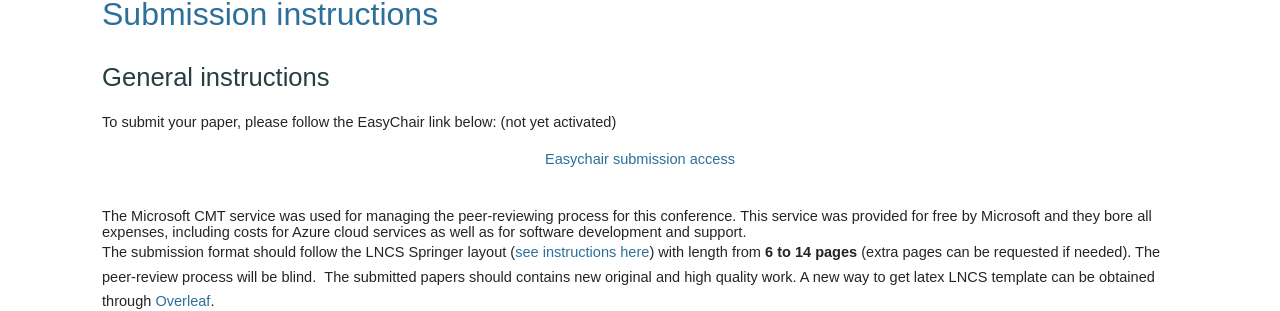
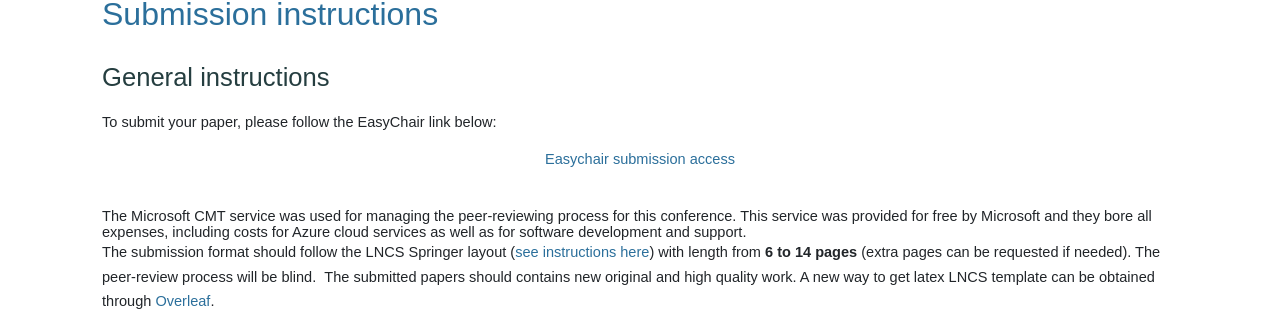
Before and after one commit to TC22-Team/rrpr2026, a Jekyll site: the page built from submission.html, in a window 1280 px wide. Shown: the part 297-608 px from the top of the page. Built offline with Jekyll 4.4.1, drawn with Linux system fonts in a browser that asks for light colours.

Commit message:
update link

```diff
--- a/submission.html
+++ b/submission.html
@@ -9,7 +9,7 @@ last_modified: 2025-11-30
 <h1> Submission instructions </h1>
 <h2>General instructions</h2>
 
-<p>To submit your paper, please follow the EasyChair link below: (not yet activated)</p>
+<p>To submit your paper, please follow the EasyChair link below: </p>
 <center><a href="https://easychair.org/conferences/?conf=rrpr2026"> Easychair submission access </a></center>
 <p>&nbsp;</p>
 
```
